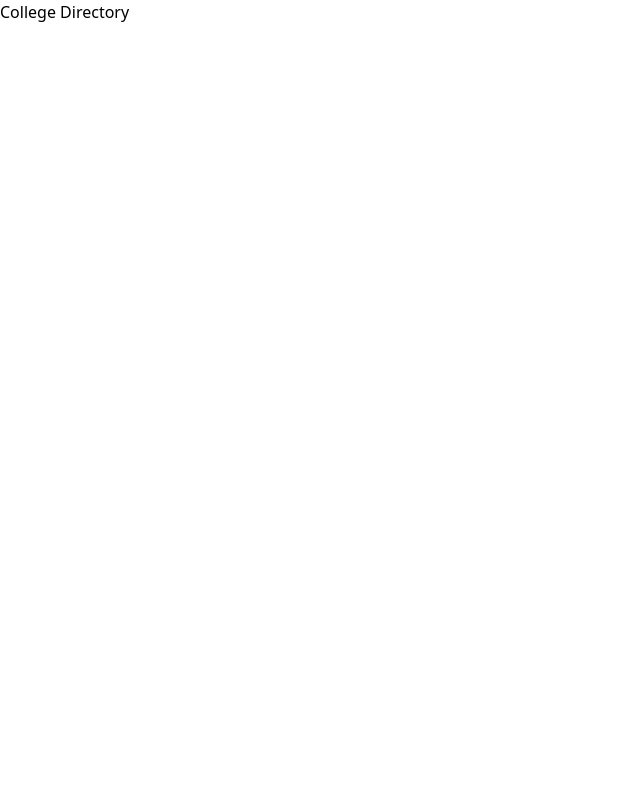
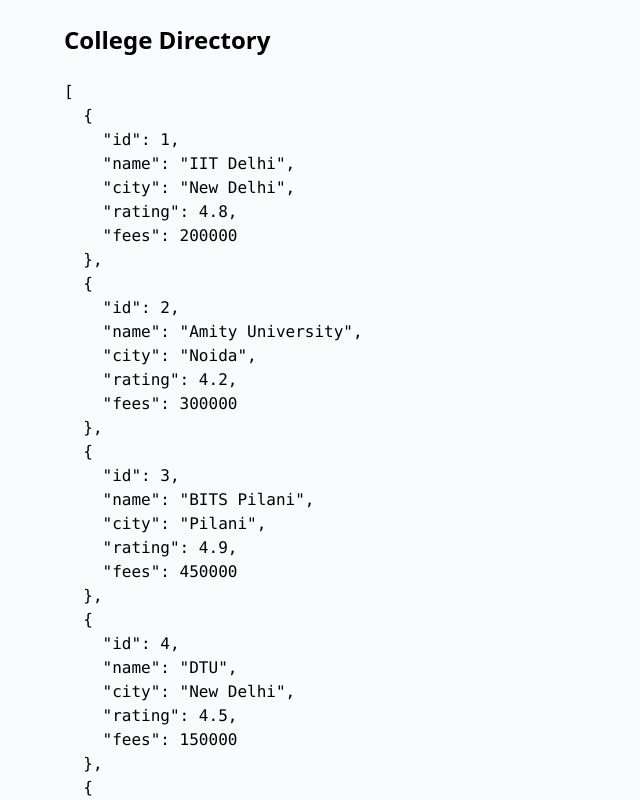
Before and after one commit to rachit012/The-College-Directory, a React (Vite) app: page / in a window 1280 px wide. Shown: the top 800 px of the page, without its empty margins (0-640 px from the left). Built offline with nearby package versions, Linux system fonts and the light colour scheme.

Commit message:
added mock data

```diff
--- a/src/App.jsx
+++ b/src/App.jsx
@@ -1,3 +1,15 @@
+import { colleges } from "./data/colleges";
+
 export default function App() {
-  return <h1>College Directory</h1>
+  return (
+    <div className="min-h-screen bg-gray-50 p-6">
+      <div className="max-w-6xl mx-auto">
+        <h1 className="text-2xl font-bold mb-6">
+          College Directory
+        </h1>
+
+        <pre>{JSON.stringify(colleges, null, 2)}</pre>
+      </div>
+    </div>
+  );
 }
--- /dev/null
+++ b/src/data/colleges.js
@@ -0,0 +1,7 @@
+export const colleges = [
+  { id: 1, name: "IIT Delhi", city: "New Delhi", rating: 4.8, fees: 200000 },
+  { id: 2, name: "Amity University", city: "Noida", rating: 4.2, fees: 300000 },
+  { id: 3, name: "BITS Pilani", city: "Pilani", rating: 4.9, fees: 450000 },
+  { id: 4, name: "DTU", city: "New Delhi", rating: 4.5, fees: 150000 },
+  { id: 5, name: "Manipal Institute", city: "Manipal", rating: 4.4, fees: 350000 }
+];
```
Also changed, not shown: 1 other file (tests, documents, lock files or other folders).
